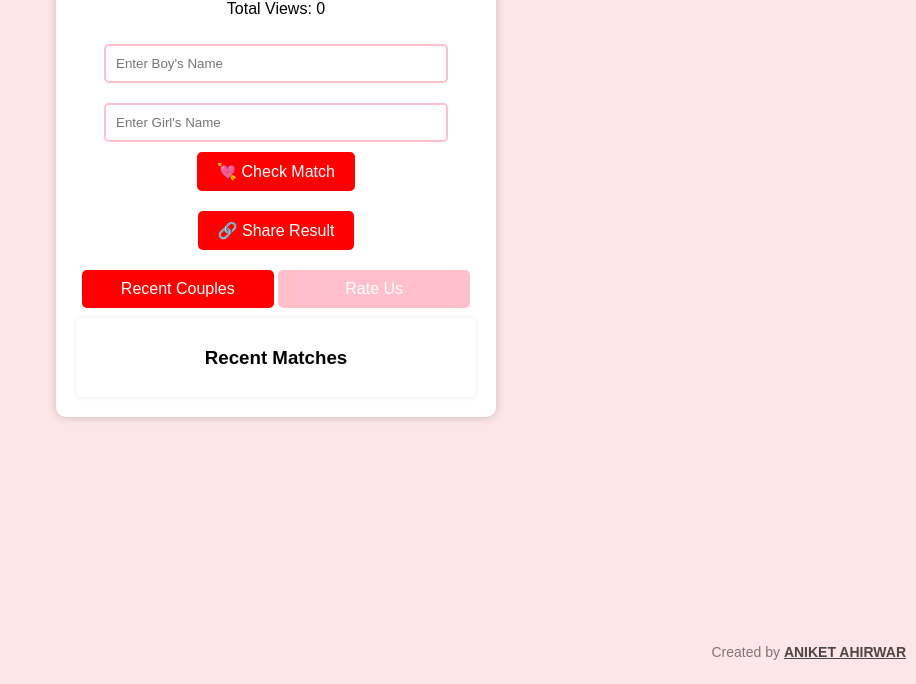
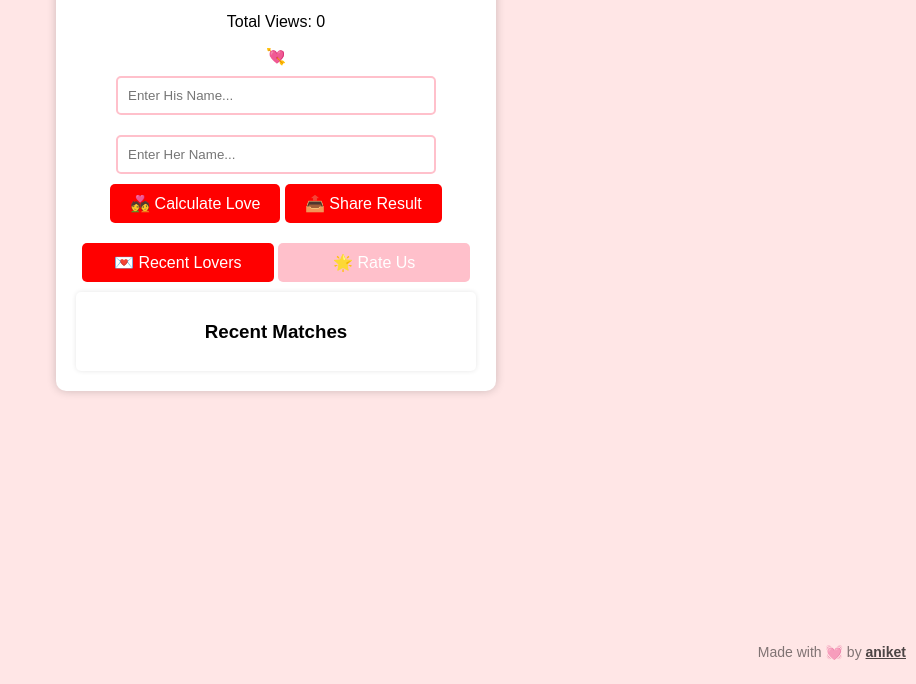
Before and after one commit to Aniket-AHI/Valentine-s-Match, a plain HTML site: page index.html in a window 1280 px wide. Shown: the part 116-800 px from the top of the page, without its empty margins (364-1280 px from the left). Drawn offline with Linux system fonts and the light colour scheme.

Commit message:
change index file

```diff
--- a/index.html
+++ b/index.html
@@ -1,26 +1,33 @@
-<!DOCTYPE html>
 <html lang="en">
 <head>
     <meta charset="UTF-8">
     <meta name="viewport" content="width=device-width, initial-scale=1.0">
-    <title>Valentine's Match 💘</title>
+    <title>💖 LoveMatch - Find Your Valentine 💖</title>
     <link rel="stylesheet" href="style.css">
+    <link href="https://fonts.googleapis.com/css2?family=Great+Vibes&family=Roboto:wght@300;500;700&display=swap" rel="stylesheet">
 </head>
 <body>
     <div class="container">
-        <h2>Valentine's Match 💕</h2>
-        <p>Total Views: <span id="viewCount">0</span></p>
+        <h1 class="header">💖 LoveMatch 💖</h1>
+        <p class="view-count">Total Views: <span id="viewCount">0</span></p>
 
-        <input type="text" id="boyName" placeholder="Enter Boy's Name">
-        <input type="text" id="girlName" placeholder="Enter Girl's Name"><br>
+        <div class="heart-animation">💘</div>
 
-        <button onclick="calculateMatch()">💘 Check Match</button>
+        <div class="input-group">
+            <input type="text" id="boyName" placeholder="Enter His Name...">
+            <input type="text" id="girlName" placeholder="Enter Her Name...">
+        </div>
+
+        <div class="button-group">
+            <button class="main-btn" onclick="calculateMatch()">💑 Calculate Love</button>
+            <button class="share-btn" onclick="shareResult()">📤 Share Result</button>
+        </div>
+
         <div id="result"></div>
-        <button onclick="shareResult()">🔗 Share Result</button>
 
         <div class="tab-container">
-            <button class="tab-button active" onclick="showTab('recent', event)">Recent Couples</button>
-            <button class="tab-button" onclick="showTab('rating', event)">Rate Us</button>
+            <button class="tab-button active" onclick="showTab('recent', event)">💌 Recent Lovers</button>
+            <button class="tab-button" onclick="showTab('rating', event)">🌟 Rate Us</button>
         </div>
 
         <div id="recent" class="tab-content" style="display: block;">
@@ -29,7 +36,7 @@
         </div>
 
         <div id="rating" class="tab-content">
-            <h3>Rate This Website</h3>
+            <h3>How Much You 💖 Us?</h3>
             <div class="rating">
                 <span class="star" onclick="rate(1)">★</span>
                 <span class="star" onclick="rate(2)">★</span>
@@ -37,16 +44,13 @@
                 <span class="star" onclick="rate(4)">★</span>
                 <span class="star" onclick="rate(5)">★</span>
             </div>
-            <p id="ratingText">Give us a rating!</p>
+            <p id="ratingText">Show your love!</p>
         </div>
     </div>
 
     <footer>
         <p class="watermark">
-            Created by
-            <a href="https://www.linkedin.com/in/aniket-ahirwar-733611303" target="_blank">
-                ANIKET AHIRWAR
-            </a>
+            Made with 💓 by <a href="https://www.linkedin.com/in/aniket-ahirwar-733611303" target="_blank">aniket</a>
         </p>
     </footer>
 
```
